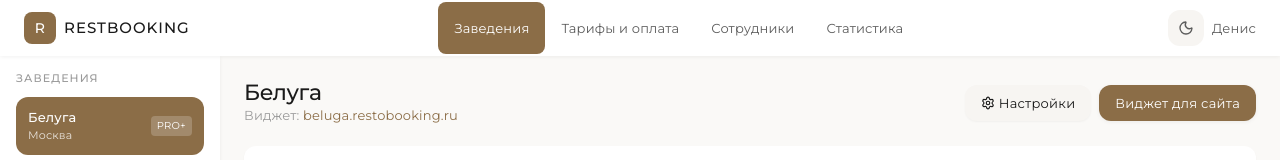
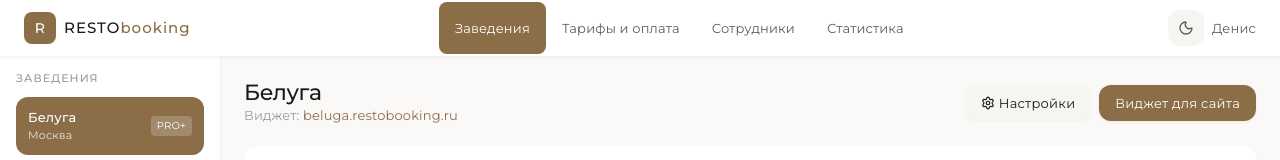
Before and after one commit to kotizsochi/restbooking, a Next.js app: page /dashboard in a window 1280 px wide. Shown: the top 160 px of the page. Built offline with nearby package versions, Linux system fonts and the light colour scheme.

Commit message:
fix: ребрендинг dashboard header -> RESTObooking

```diff
--- a/src/app/dashboard/page.tsx
+++ b/src/app/dashboard/page.tsx
@@ -43,7 +43,7 @@ function DashHeader({ activeTab, setActiveTab }: { activeTab: Tab; setActiveTab:
       <div style={{ display: "flex", alignItems: "center", justifyContent: "space-between", padding: "0 24px", height: 56 }}>
         <Link href="/" style={{ display: "flex", alignItems: "center", gap: 8, textDecoration: "none" }}>
           <div style={{ width: 32, height: 32, borderRadius: "var(--radius-sm)", background: "var(--color-primary)", display: "flex", alignItems: "center", justifyContent: "center", fontSize: 14, fontWeight: 500, color: "#fff" }}>R</div>
-          <span style={{ fontSize: 15, fontWeight: 500, color: "var(--color-text-primary)", letterSpacing: 1 }}>RESTBOOKING</span>
+          <span style={{ fontSize: 15, fontWeight: 500, color: "var(--color-text-primary)", letterSpacing: 1 }}>RESTO<span style={{ color: "var(--color-primary)" }}>booking</span></span>
         </Link>
         <nav style={{ display: "flex", gap: 0 }}>
           {tabs.map((t) => (
```
